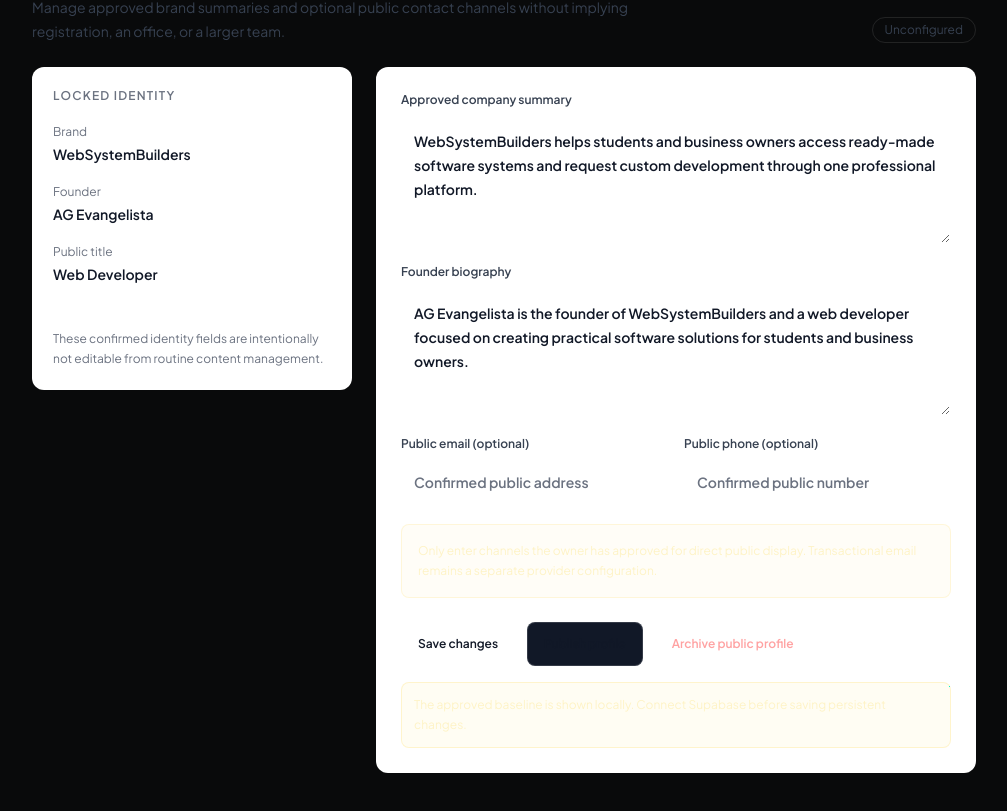
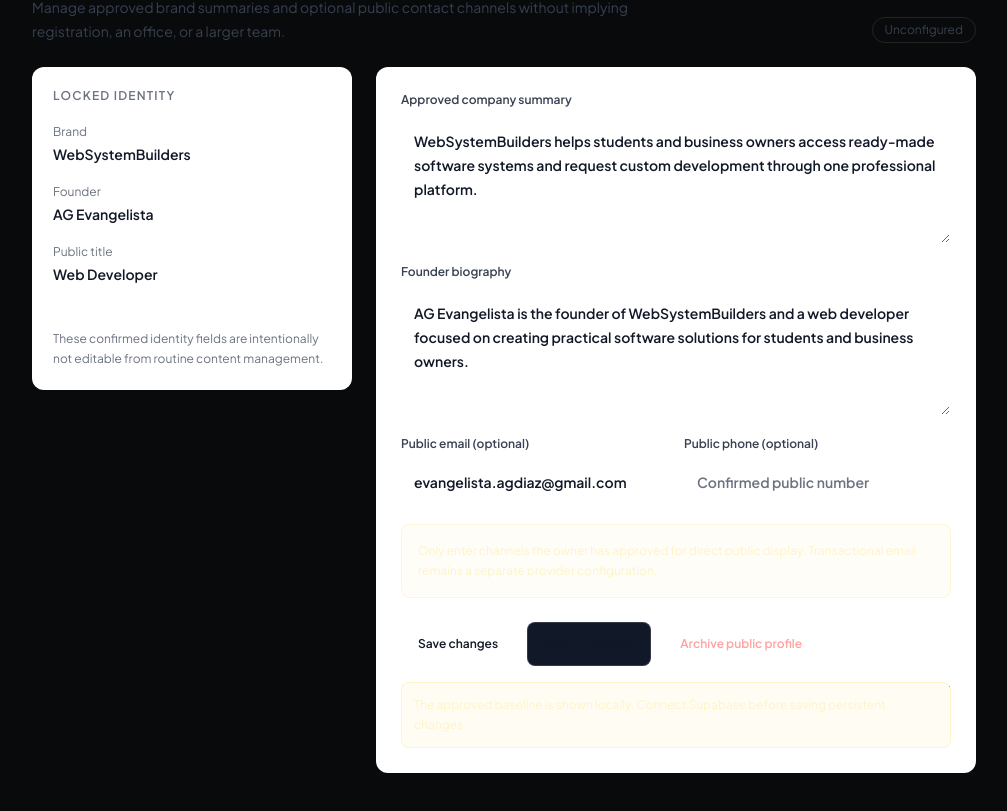
Before and after one commit to 12valor/WebSystemBuilders, a Next.js app: page /admin/content in a window 1280 px wide. Shown: the part 5394-6205 px from the top of the page, without its empty margins (264-1271 px from the left). Built offline with nearby package versions, Linux system fonts and the light colour scheme; no server answers.

Commit message:
feat: add company-profile-defaults with initial data and sanitization helper

```diff
--- a/src/features/content/company-profile-defaults.ts
+++ b/src/features/content/company-profile-defaults.ts
@@ -7,11 +7,11 @@
   founderName: "AG Evangelista",
   founderTitle: "Web Developer",
   founderBio: "AG Evangelista is the founder of WebSystemBuilders and a web developer focused on creating practical software solutions for students and business owners.",
-  publicEmail: null,
+  publicEmail: "evangelista.agdiaz@gmail.com",
   publicPhone: null,
-  status: "draft",
-  publishedAt: null,
-  updatedAt: "1970-01-01T00:00:00.000Z",
+  status: "published",
+  publishedAt: "2026-07-26T00:00:00.000Z",
+  updatedAt: "2026-07-26T00:00:00.000Z",
 };
 
 export function toPublicCompanyProfile(profile: CompanyProfile): PublicCompanyProfile {
```
